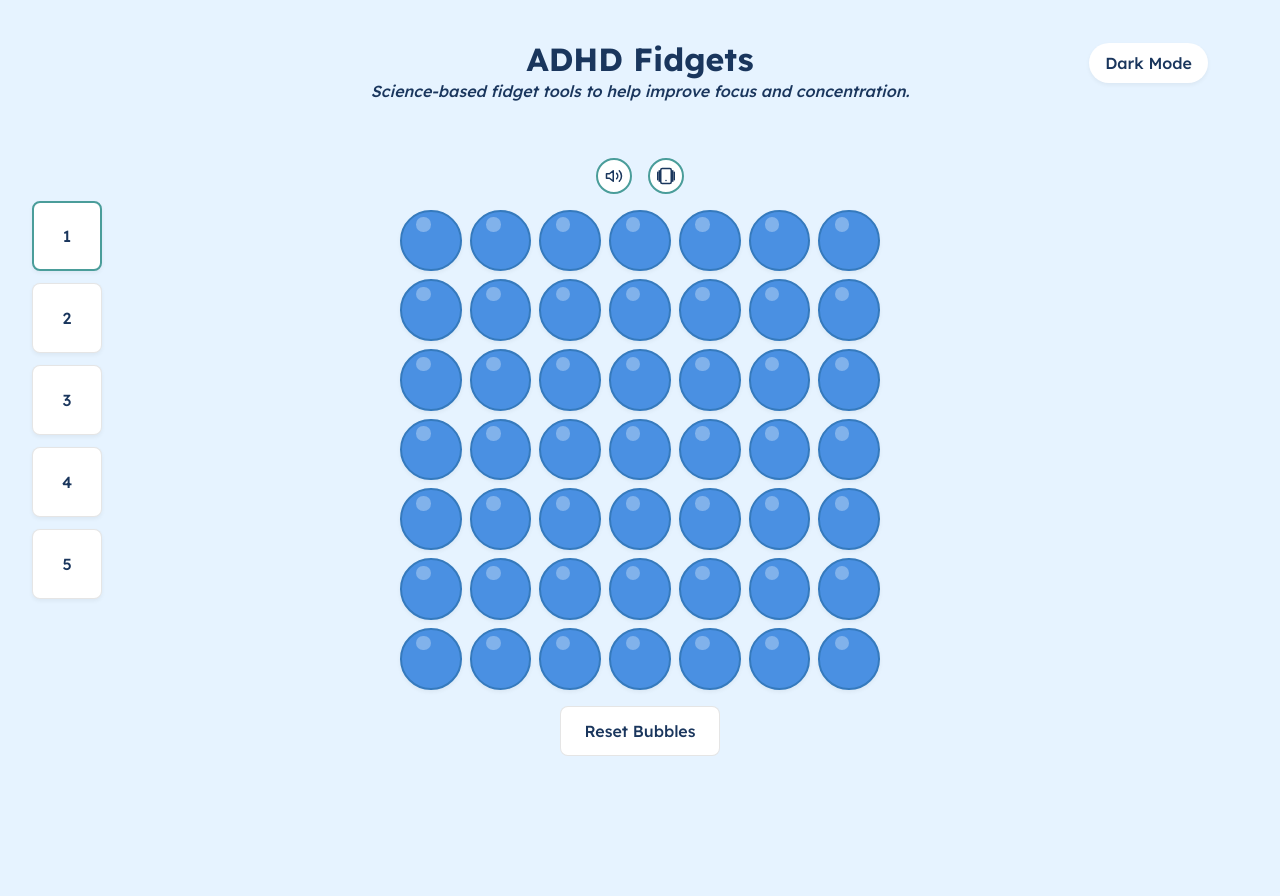
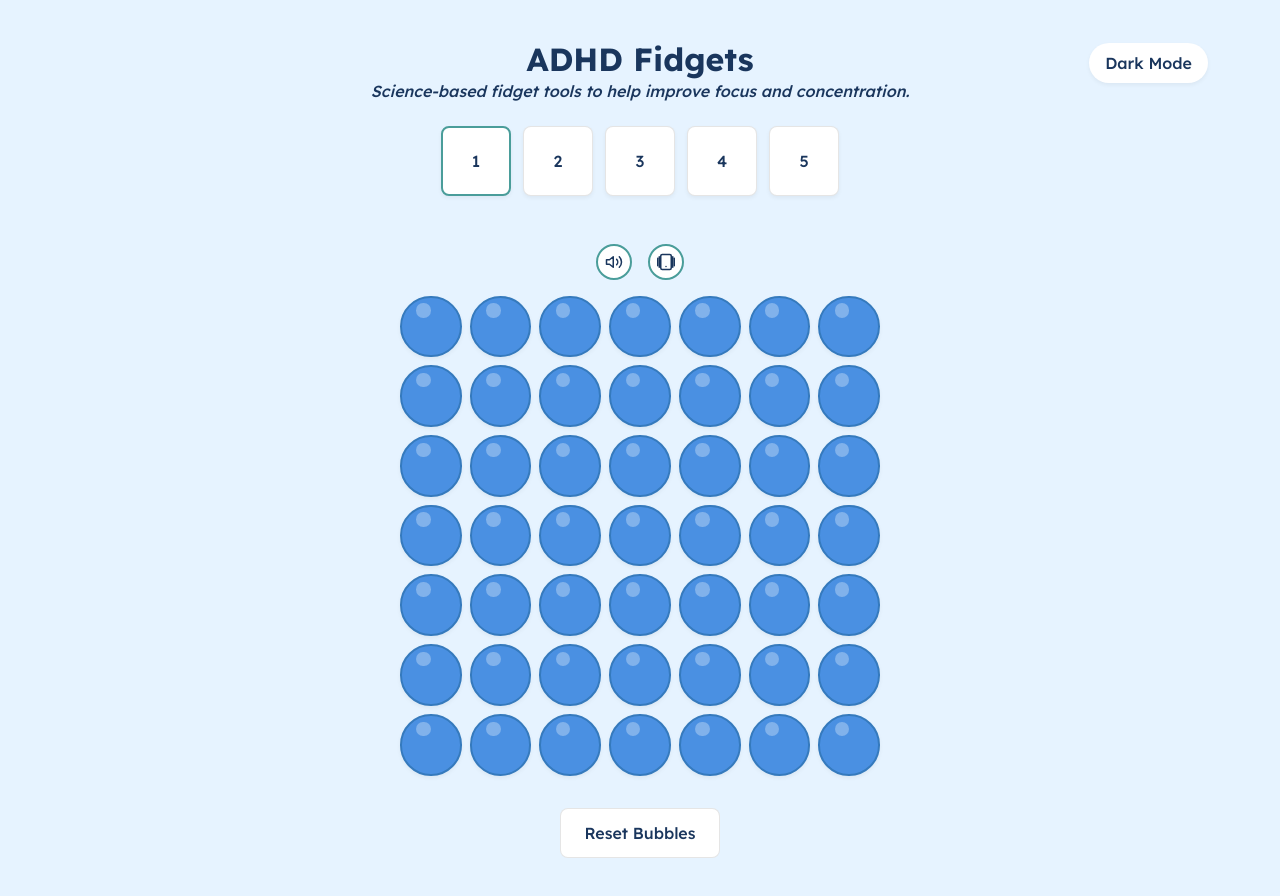
Before and after one commit to FerroDude/ADHD_Fidget_App, a React (Vite) app: page / in a window 1280 px wide. Shown: the top 896 px of the page. Before the commit the page ends 820 px from the top, so only its background shows below. Built offline with nearby package versions, Linux system fonts and the light colour scheme.

Commit message:
responsivness fix

```diff
--- a/src/components/BubbleWrapFidget/bubblewrapfidget.css
+++ b/src/components/BubbleWrapFidget/bubblewrapfidget.css
@@ -90,7 +90,7 @@
   border: 1.5px solid var(--border);
   border-radius: 8px;
   padding: 0.75rem 1.5rem;
-  margin-top: 1rem;
+  margin-top: 2rem;
   font-size: 1rem;
   font-weight: 500;
   cursor: pointer;
@@ -129,6 +129,6 @@
   .reset-button {
     padding: 0.6rem 1.2rem;
     font-size: 0.9rem;
-    margin-top: 0.75rem;
+    margin-top: 2.5rem;
   }
 }
--- a/src/index.css
+++ b/src/index.css
@@ -198,45 +198,7 @@ main {
   flex-direction: column;
 }
 
-/* Desktop layout with side navigation */
-@media (min-width: 769px) {
-  main {
-    display: flex;
-    flex-direction: column;
-    align-items: center;
-  }
 
-  .fidget-selection {
-    flex-direction: column;
-    position: fixed;
-    left: max(2rem, calc(50% - 600px - 220px));
-    top: 50%;
-    transform: translateY(-50%);
-    gap: 1rem;
-    margin-bottom: 0;
-    width: 200px;
-    z-index: 10;
-  }
-
-  .focused-fidget {
-    width: 100%;
-    max-width: 600px;
-    display: flex;
-    justify-content: center;
-  }
-
-  .fidget-icon {
-    width: 100%;
-    height: 60px;
-    justify-content: flex-start;
-    padding-left: 1rem;
-    border-radius: 8px;
-  }
-
-  .fidget-icon:hover {
-    transform: translateX(5px);
-  }
-}
 
 .app-description {
   background-color: var(--secondary-bg);
```
